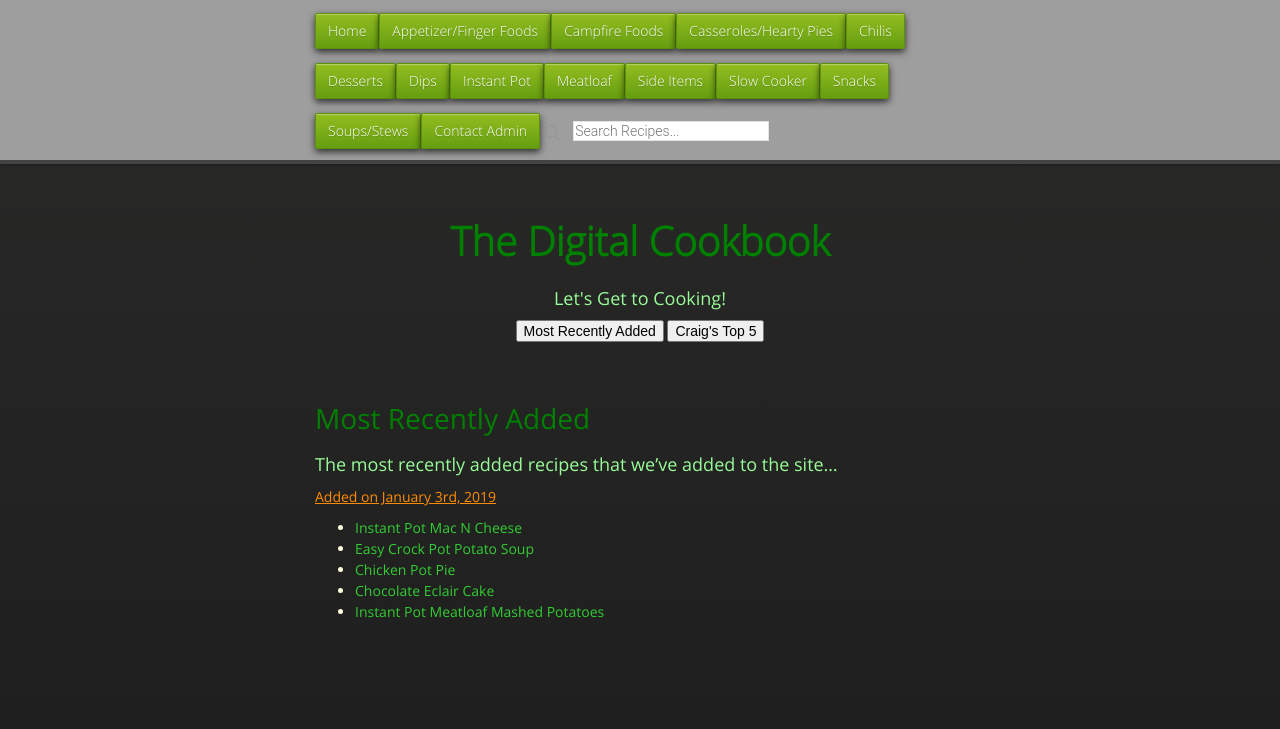
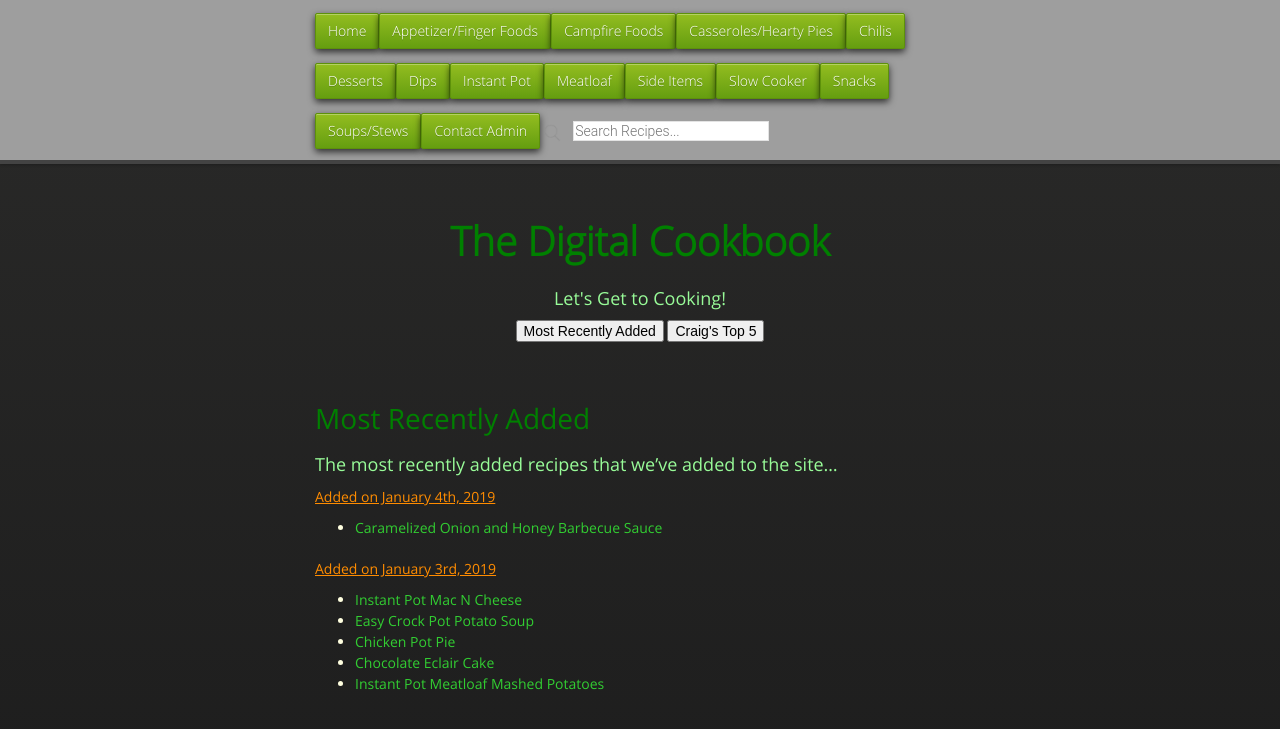
Before and after one commit to cmwillett/TheDigitalCookbook, a Jekyll site: the page built from MostRecentlyAdded.md, in a window 1280 px wide. Shown: the top 729 px of the page. Built offline with Jekyll 4.4.1, drawn with Linux system fonts in a browser that asks for light colours; nearby versions of some CDN libraries.

Commit message:
added bbq sauce

```diff
--- a/MostRecentlyAdded.md
+++ b/MostRecentlyAdded.md
@@ -7,6 +7,9 @@ tags: recent,current
 
 ### The most recently added recipes that we've added to the site...
 
+#### Added on January 4th, 2019
+* [Caramelized Onion and Honey Barbecue Sauce]({{site.github.url}}/Sauces/CaramelizedOnionHoneyBarbecueSauce/index.html)
+
 #### Added on January 3rd, 2019
 * [Instant Pot Mac N Cheese]({{site.github.url}}/InstantPot/MacNCheese/index.html)
 * [Easy Crock Pot Potato Soup]({{site.github.url}}/SlowCooker/EasyCrockPotPotatoSoup/index.html)
```
Also changed, not shown: Sauces.md (+0 -3 lines).
